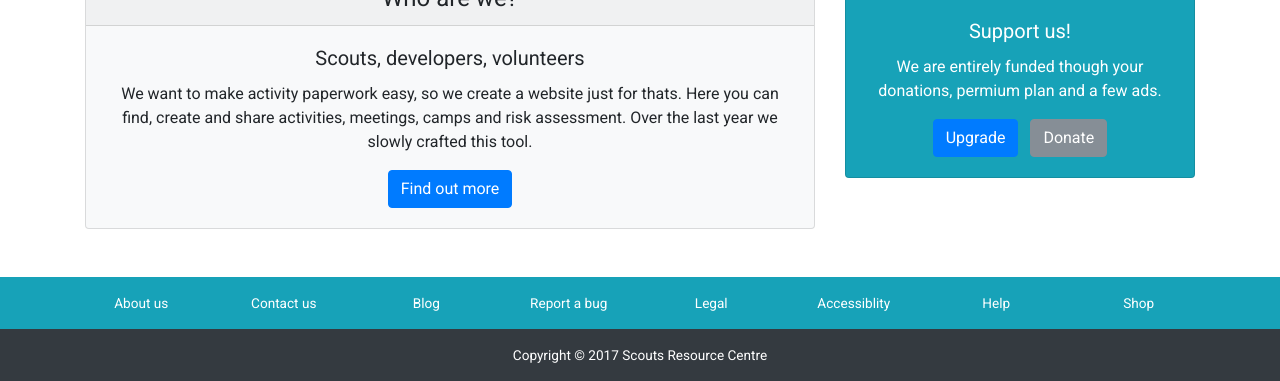
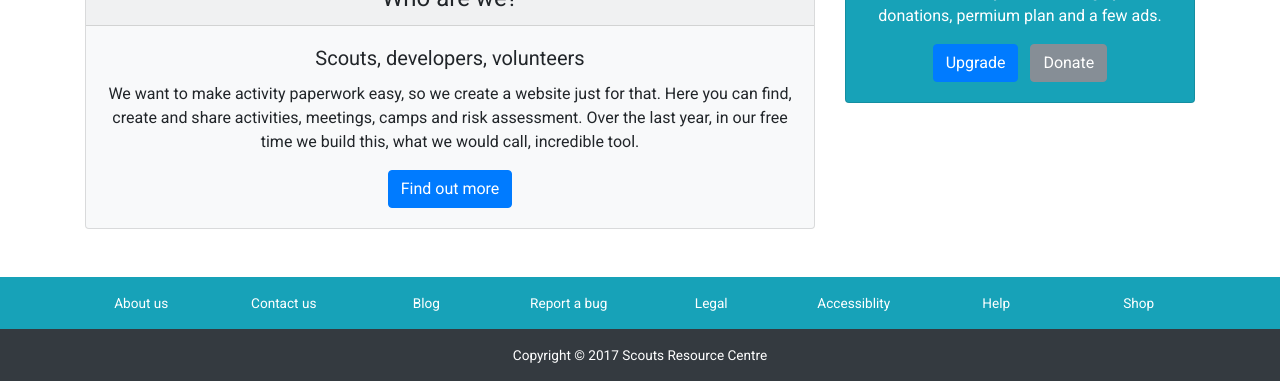
Before and after one commit to mfbell/ScoutsResourceCentre, a Django app: page / in a window 1280 px wide. Shown: the part 1138-1519 px from the top of the page. Run offline with Django 3.2, Linux system fonts and the light colour scheme; some libraries are stand-ins or nearby versions.

Commit message:
Right column fixes

```diff
--- a/LandingPage/templates/LandingPage/landing.html
+++ b/LandingPage/templates/LandingPage/landing.html
@@ -43,7 +43,7 @@
             <h4 class="card-header">Who are we?</h4>
             <div class="card-body">
               <h5 class="card-title">Scouts, developers, volunteers</h5>
-              <p class="card-text">We want to make activity paperwork easy, so we create a website just for thats. Here you can find, create and share activities, meetings, camps and risk assessment. Over the last year we slowly crafted this tool.</p>
+              <p class="card-text">We want to make activity paperwork easy, so we create a website just for that. Here you can find, create and share activities, meetings, camps and risk assessment. Over the last year, in our free time we build this, what we would call, incredible tool.</p>
               <a href="/about-us/" class="btn btn-primary">Find out more</a>
             </div>
           </div>
--- a/static/css/main.css
+++ b/static/css/main.css
@@ -10,7 +10,7 @@ hr.footer-title {
 }
 
 .col-centered {
-  margin: auto;
+  margin: 0 auto;
   text-align: center;
   align-items: center;
 }
```
